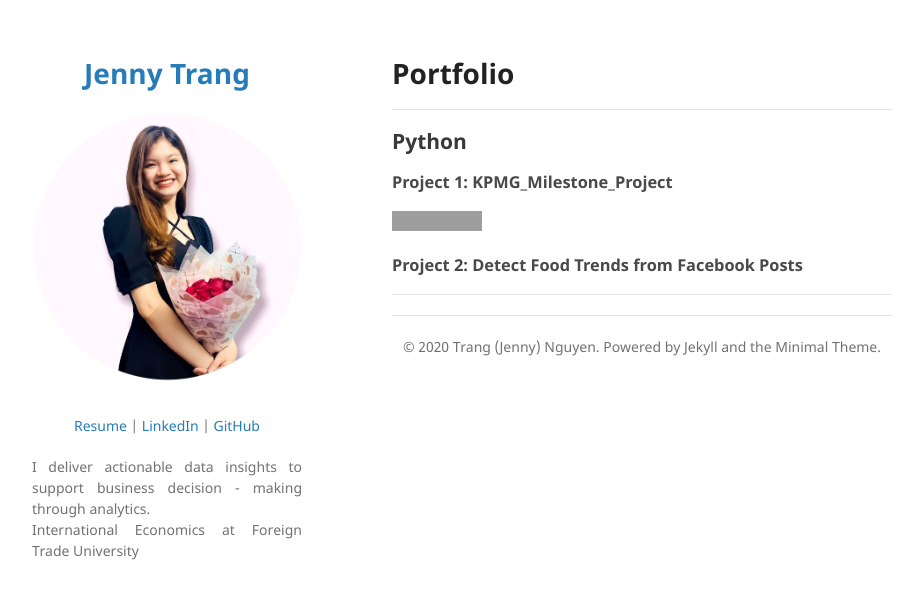
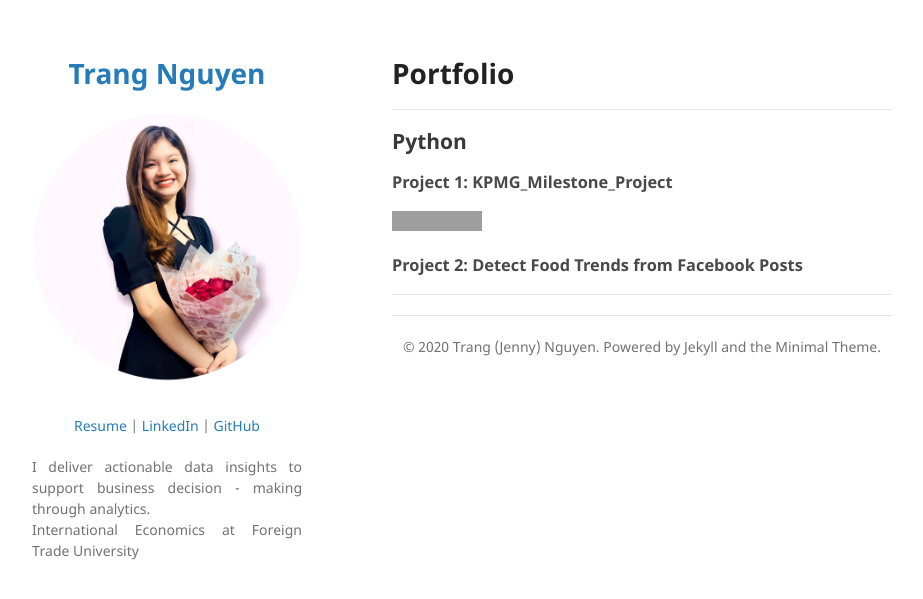
Before and after one commit to jasminechann/jasminechann.github.io, a Jekyll site: the page built from index.md, in a window 1280 px wide. Shown: the top 599 px of the page, without its empty margins (178-1101 px from the left). Built offline with Jekyll 4.4.1, drawn with Linux system fonts in a browser that asks for light colours; our own code applies the rules of GitHub Pages for plain Markdown files; grey boxes are pictures that could not be loaded.

Commit message:
Update _config.yml

```diff
--- a/_config.yml
+++ b/_config.yml
@@ -1,4 +1,4 @@
-title: <p align="center"> Jenny Trang </p>
+title: <p align="center"> Trang Nguyen </p>
 
 logo: "/images/picture.jpg?raw=true"
 
```
